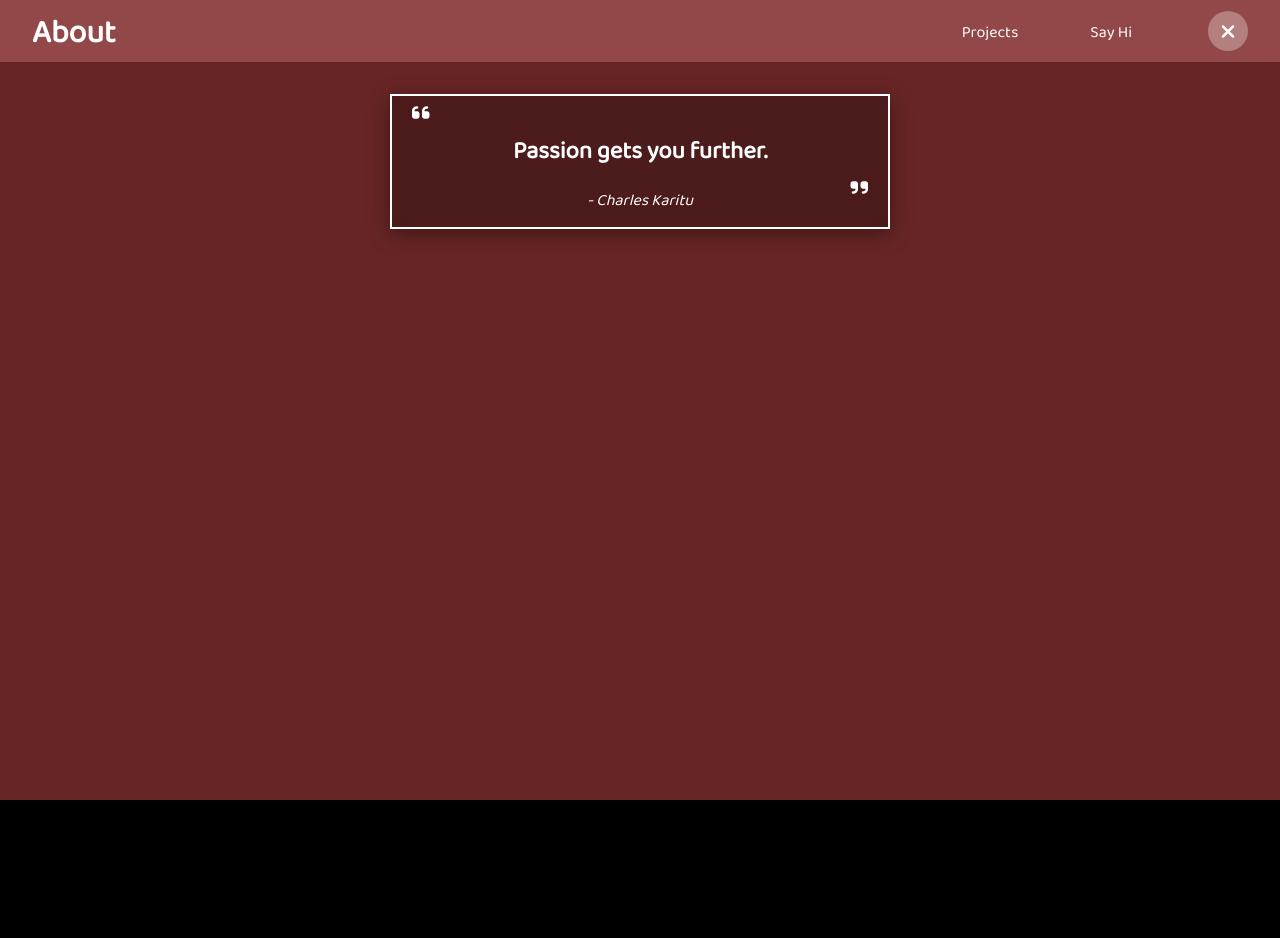
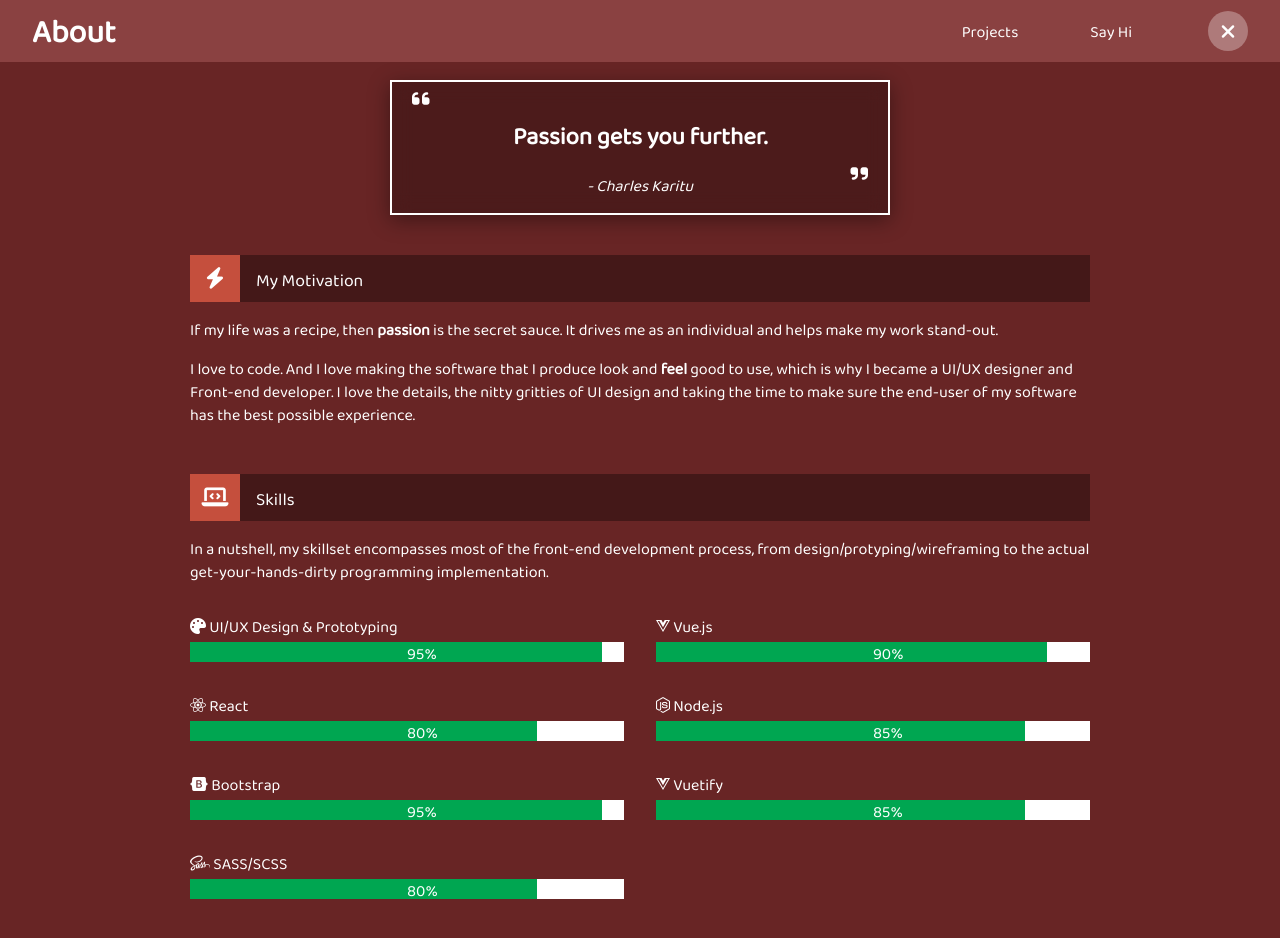
Before and after one commit to KennethMurugu/my-portfolio, a Vue app: page /#/about in a window 1280 px wide. Both pictures are taken after a click on the link "ABOUT ME". Shown: the top 938 px of the page. Before the commit the page ends 800 px from the top, so only its background shows below. Built offline with nearby package versions, Linux system fonts and the light colour scheme.

Commit message:
added more content to about page

```diff
--- a/src/assets/styles/application.scss
+++ b/src/assets/styles/application.scss
@@ -53,3 +53,7 @@ body {
     overflow: hidden;
   }
 }
+
+.text-justify {
+  text-align: justify;
+}
--- a/src/components/About.vue
+++ b/src/components/About.vue
@@ -3,15 +3,15 @@
     <PageHeader
       class="header"
       title="About"
-      background="#924848"
+      background="#924848d4"
       v-on:close="$emit('switchpage', 0)"
     >
       <p @click="$emit('switchpage', 2)">Projects</p>
       <p @click="$emit('switchpage', 3)">Say Hi</p>
     </PageHeader>
 
-    <div class="content ma-3">
-      <div class="quote py-4 px-5">
+    <div class="content mx-3">
+      <div class="quote py-4 px-5 mb-10 mx-auto">
         <i class="fas fa-quote-left fa-lg quote-left"></i>
         <h2 class="text">Passion gets you further.</h2>
         <i class="fas fa-quote-right fa-lg quote-right"></i>
@@ -19,6 +19,48 @@
           <em>- Charles Karitu</em>
         </p>
       </div>
+
+      <section class="section mx-auto mb-12">
+        <div class="section-header">
+          <span class="icon mr-4 py-2">
+            <i class="fas fa-bolt"></i>
+          </span>
+          <span class="text">My Motivation</span>
+        </div>
+
+        <p class="text-justify">
+          If my life was a recipe, then
+          <b>passion</b> is the secret sauce. It drives me as an individual and helps make my work stand-out.
+        </p>
+        <p>
+          I love to code. And I love making the software that I produce look and
+          <b>feel</b> good to use, which is why I became a UI/UX designer and Front-end developer. I love the details, the nitty gritties of UI design and taking the time to make sure the end-user of my software has the best possible experience.
+        </p>
+      </section>
+
+      <section class="section mx-auto mb-12">
+        <div class="section-header">
+          <span class="icon mr-4 py-2">
+            <i class="fas fa-laptop-code"></i>
+          </span>
+          <span class="text">Skills</span>
+        </div>
+
+        <p>In a nutshell, my skillset encompasses most of the front-end development process, from design/protyping/wireframing to the actual get-your-hands-dirty programming implementation.</p>
+
+        <div class="skills-list">
+          <div class="skill" v-for="(skill, index) in skills" :key="index">
+            <p class="title mb-1">
+              <i :class="`${skill.icon}`"></i>
+              {{ skill.name }}
+            </p>
+            <div class="bar">
+              <div class="fill" :style="{width: `${skill.percentage}%`}"></div>
+              <span class="percentage">{{ skill.percentage }}%</span>
+            </div>
+          </div>
+        </div>
+      </section>
     </div>
   </div>
 </template>
@@ -28,6 +70,47 @@ import PageHeader from '@/components/PageHeader'
 export default {
   name: 'About',
   components: { PageHeader },
+  data() {
+    return {
+      skills: [
+        {
+          name: 'UI/UX Design & Prototyping',
+          icon: 'fas fa-palette',
+          percentage: 95
+        },
+        {
+          name: 'Vue.js',
+          icon: 'fab fa-vuejs',
+          percentage: 90
+        },
+        {
+          name: 'React',
+          icon: 'fab fa-react',
+          percentage: 80
+        },
+        {
+          name: 'Node.js',
+          icon: 'fab fa-node-js',
+          percentage: 85
+        },
+        {
+          name: 'Bootstrap',
+          icon: 'fab fa-bootstrap',
+          percentage: 95
+        },
+        {
+          name: 'Vuetify',
+          icon: 'fab fa-vuejs',
+          percentage: 85
+        },
+        {
+          name: 'SASS/SCSS',
+          icon: 'fab fa-sass',
+          percentage: 80
+        }
+      ]
+    }
+  },
   methods: {
     close() {
       this.$emit('closeme')
@@ -44,7 +127,24 @@ export default {
   overflow: auto;
 
   .content {
-    // margin: 1.5rem;
+    margin-top: 5rem;
+    .section {
+      max-width: 900px;
+      .section-header {
+        background-color: rgba(0, 0, 0, 0.349);
+
+        .icon {
+          display: inline-block;
+          text-align: center;
+          font-size: 1.35rem;
+          width: 50px;
+          background-color: #c54f3d;
+        }
+        .text {
+          font-size: 1.1em;
+        }
+      }
+    }
   }
 }
 
@@ -52,7 +152,6 @@ export default {
   border: 2px solid #fff;
   box-shadow: 0px 5px 20px rgba(0, 0, 0, 0.4);
   max-width: 500px;
-  margin: 2rem auto;
   background-color: rgba(0, 0, 0, 0.267);
   backdrop-filter: blur(10px);
   display: flex;
@@ -69,4 +168,33 @@ export default {
     margin: 0;
   }
 }
+
+.skills-list {
+  display: grid;
+  grid-template-columns: 1fr 1fr;
+  gap: 1rem 2rem;
+  .skill {
+    .bar {
+      position: relative;
+      background-color: #fff;
+      height: 20px;
+      .fill {
+        background-color: #00a651;
+        // width: 80%;
+        height: 100%;
+      }
+      .percentage {
+        position: absolute;
+        top: 0;
+        left: 50%;
+      }
+    }
+  }
+}
+
+@media screen and (max-width: 500px) {
+  .skills-list {
+    grid-template-columns: auto;
+  }
+}
 </style>
--- a/src/components/PageHeader.vue
+++ b/src/components/PageHeader.vue
@@ -30,8 +30,12 @@ export default class PageHeader extends Vue {
 
 <style lang="scss" scoped>
 .header {
-  position: relative;
+  position: fixed;
+  top: 0;
   padding: 0 2rem;
+  width: 100%;
+  z-index: 9999;
+  backdrop-filter: blur(5px);
   .content {
     position: relative;
     display: flex;
```
